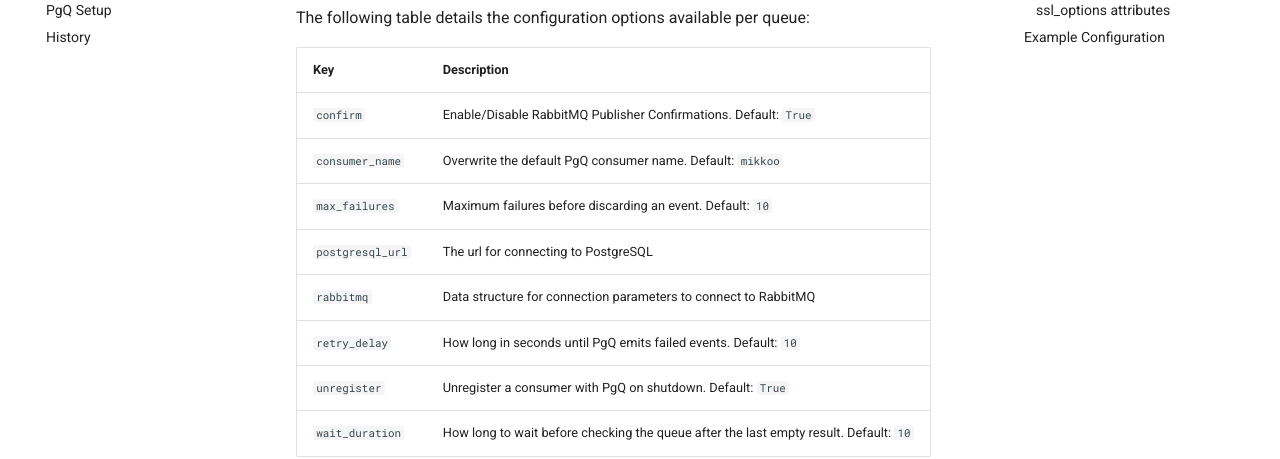
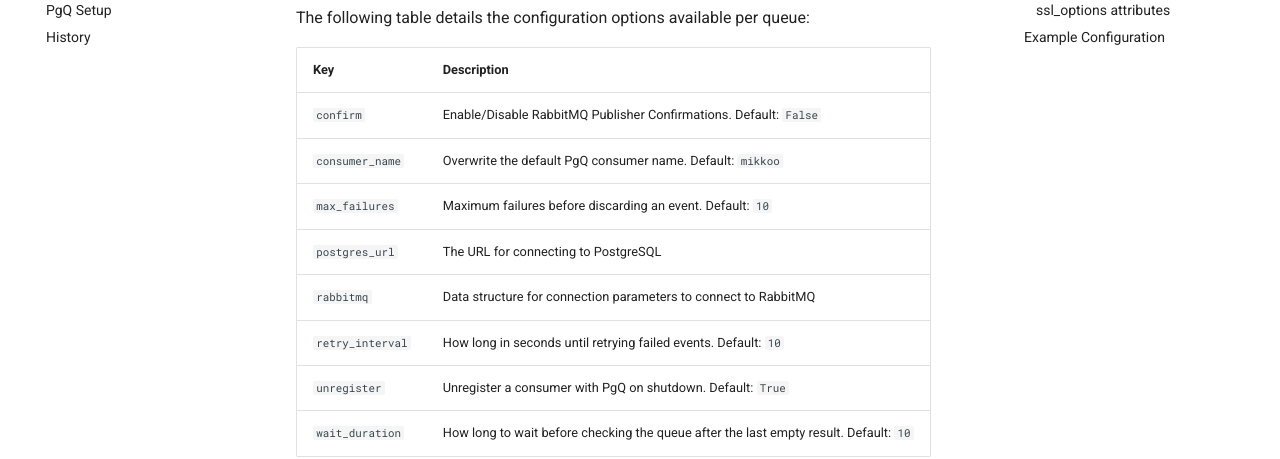
Before and after one commit to gmr/mikkoo, an MkDocs documentation site: the page built from docs/configuration.md, in a window 1280 px wide and 900 px high, scrolled down 571 px. Shown: the part 152-611 px from the top of the window. Built offline with MkDocs 1.6.1 and Material for MkDocs 9.7.7, drawn with Linux system fonts in a browser that asks for light colours; comment, search, counter and statistics services are not loaded; some of the changed text lies outside the part shown.

Commit message:
Address CodeRabbit review feedback
- Add contents: read permission to deploy workflow for checkout
- Remove uv.lock from .gitignore and track it for reproducible installs
- Fix docs/configuration.md key and default mismatches with worker.py
  (confirm default: False, postgres_url, retry_interval)
- Fix grammar: "setup" -> "set up" in docs/index.md
- Fix curl URL to use raw.githubusercontent.com in docs/index.md
- Guard __version__ against PackageNotFoundError in __init__.py
- Fix log format string typo: (%) -> (%s) in worker.py

Co-Authored-By: Claude Opus 4.6 (1M context) <noreply@anthropic.com>

```diff
--- a/docs/configuration.md
+++ b/docs/configuration.md
@@ -33,12 +33,12 @@ The following table details the configuration options available per queue:
 
 | Key              | Description                                                        |
 |------------------|--------------------------------------------------------------------|
-| `confirm`        | Enable/Disable RabbitMQ Publisher Confirmations. Default: `True`   |
+| `confirm`        | Enable/Disable RabbitMQ Publisher Confirmations. Default: `False`  |
 | `consumer_name`  | Overwrite the default PgQ consumer name. Default: `mikkoo`         |
 | `max_failures`   | Maximum failures before discarding an event. Default: `10`         |
-| `postgresql_url` | The url for connecting to PostgreSQL                               |
+| `postgres_url`   | The URL for connecting to PostgreSQL                               |
 | `rabbitmq`       | Data structure for connection parameters to connect to RabbitMQ    |
-| `retry_delay`    | How long in seconds until PgQ emits failed events. Default: `10`   |
+| `retry_interval` | How long in seconds until retrying failed events. Default: `10`    |
 | `unregister`     | Unregister a consumer with PgQ on shutdown. Default: `True`        |
 | `wait_duration`  | How long to wait before checking the queue after the last empty result. Default: `10` |
 
@@ -95,7 +95,7 @@ Application:
         password: guest
         ssl_options:
           protocol: 2
-      retry_delay: 5
+      retry_interval: 5
       unregister: False
       wait_duration: 5
 
```
Also changed, not shown: docs/index.md (+2 -2 lines), mikkoo/__init__.py (+5 -2 lines), 4 other files.
